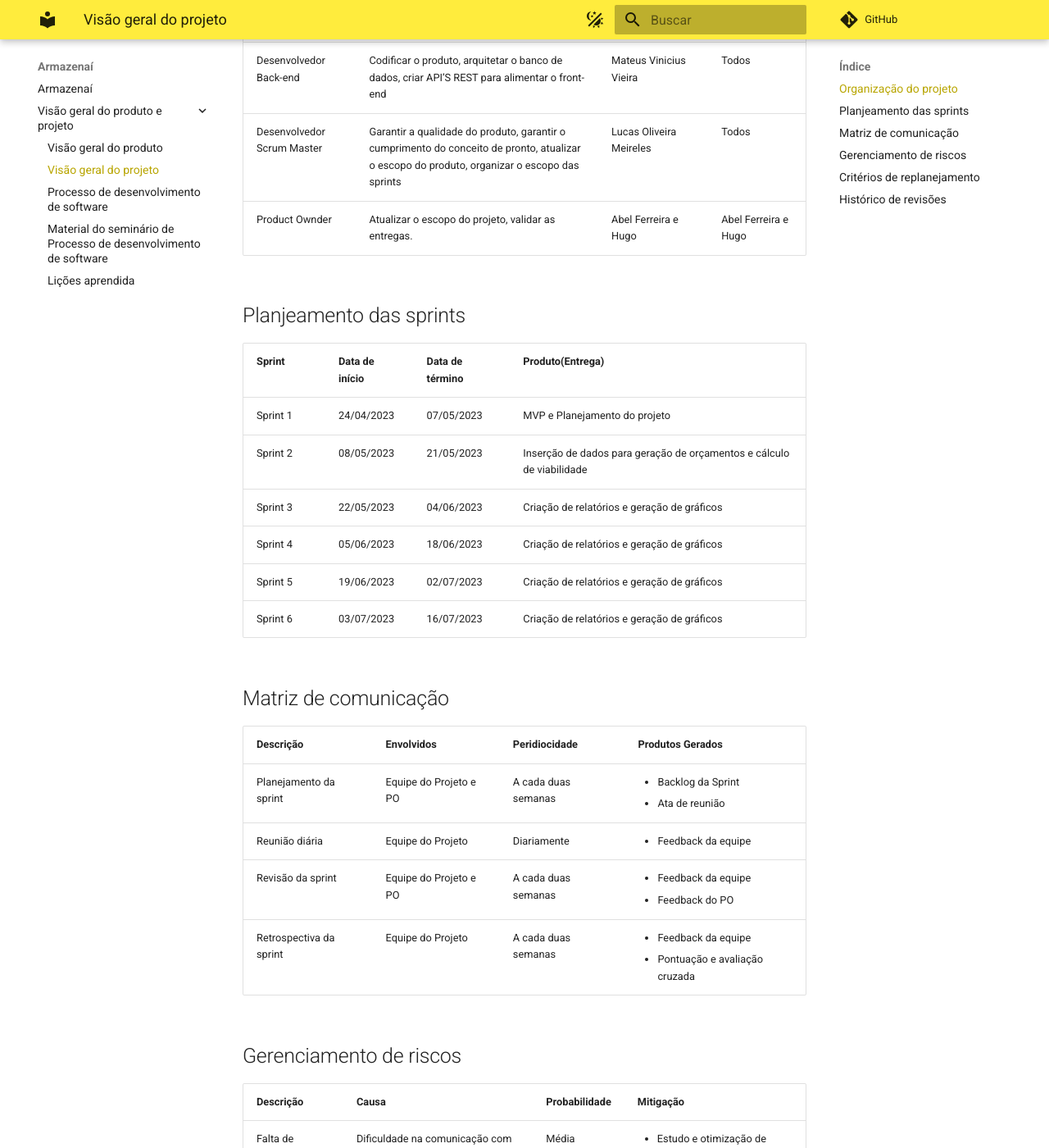
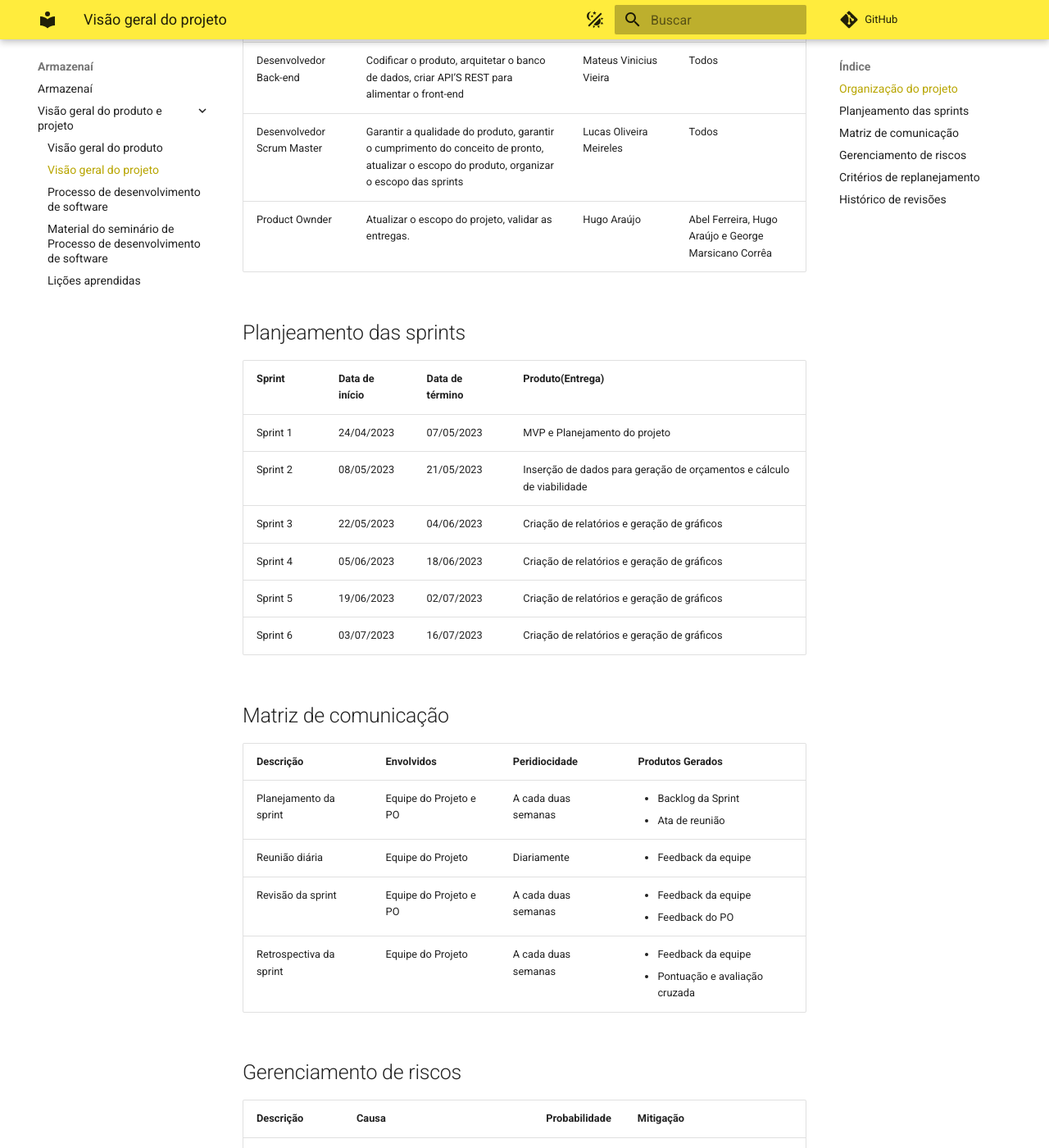
Before and after one commit to mdsreq-fga-unb/2023.1-Armazenai, an MkDocs documentation site: the page built from docs/Unidade 1/visaoGeralDoProjeto.md, in a window 1280 px wide and 1400 px high, scrolled down 377 px. Shown: the whole window at 82% size. Built offline with MkDocs 1.6.1 and Material for MkDocs 9.7.7, drawn with Linux system fonts in a browser that asks for light colours; comment, search, counter and statistics services are not loaded; some of the changed text lies outside the part shown.

Commit message:
Add Unidade 1 corrections

```diff
--- a/docs/Unidade 1/visaoGeralDoProjeto.md
+++ b/docs/Unidade 1/visaoGeralDoProjeto.md
@@ -8,7 +8,7 @@
 | Desenvolvedor Front-end | Codificar o produto, desenvolver interfaces gráficas para o usuário, integrar a aplicação ao back-end | Jhenifer Castro Ribeiro | Todos |
 | Desenvolvedor Back-end | Codificar o produto, arquitetar o banco de dados, criar API’S REST para alimentar o front-end | Mateus Vinicius Vieira | Todos |
 Desenvolvedor Scrum Master | Garantir a qualidade do produto, garantir o cumprimento do conceito de pronto, atualizar o escopo do produto, organizar o escopo das sprints | Lucas Oliveira Meireles | Todos |
-Product Ownder | Atualizar o escopo do projeto, validar as entregas. | Abel Ferreira e Hugo | Abel Ferreira e Hugo |
+Product Ownder | Atualizar o escopo do projeto, validar as entregas. | Hugo Araújo | Abel Ferreira, Hugo Araújo e George Marsicano Corrêa |
 
 ## Planjeamento das sprints
 | Sprint | Data de início | Data de término | Produto(Entrega) |
--- a/mkdocs.yml
+++ b/mkdocs.yml
@@ -40,4 +40,4 @@ nav :
     - Visão geral do projeto: 'Unidade 1/visaoGeralDoProjeto.md'
     - Processo de desenvolvimento de software: 'Unidade 1/processoDeDesenvolvimento.md'
     - Material do seminário de Processo de desenvolvimento de software: 'Unidade 1/materialSeminario.md'
-    - Lições aprendida: 'Unidade 1/licoes.md'
+    - Lições aprendidas: 'Unidade 1/licoes.md'
```
Also changed, not shown: other parts of docs/Unidade 1/visaoGeralDoProjeto.md (+2 -1 lines), docs/index.md (+1 -1 lines).
